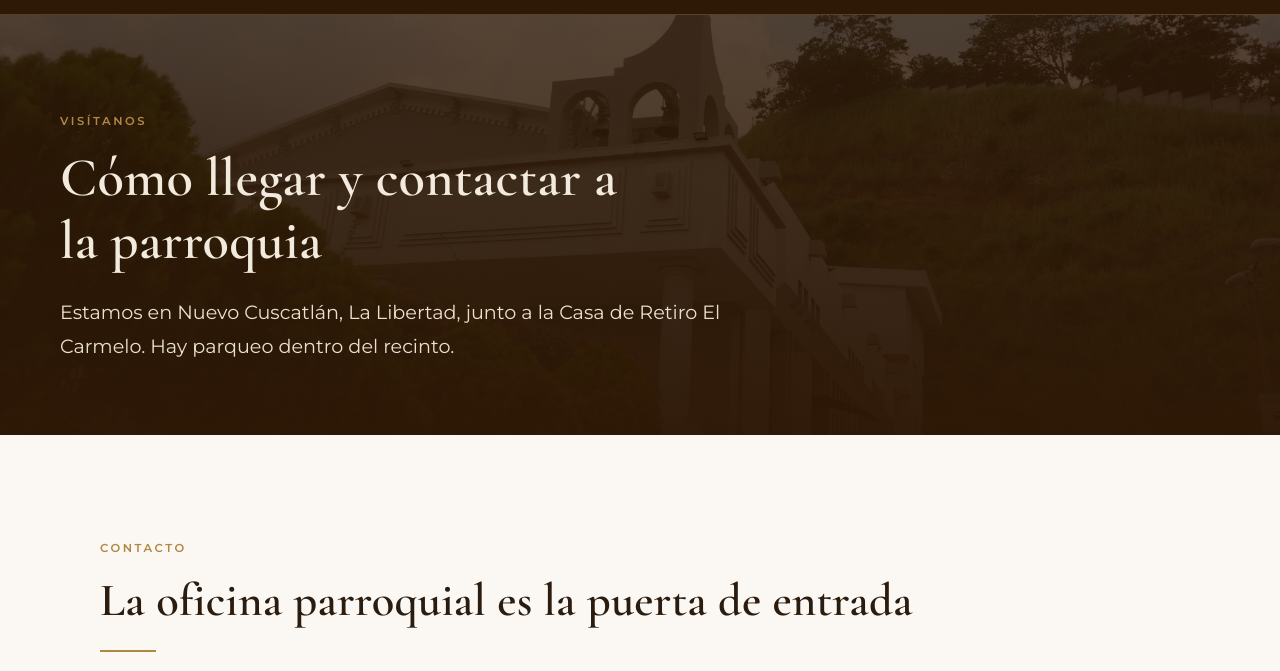
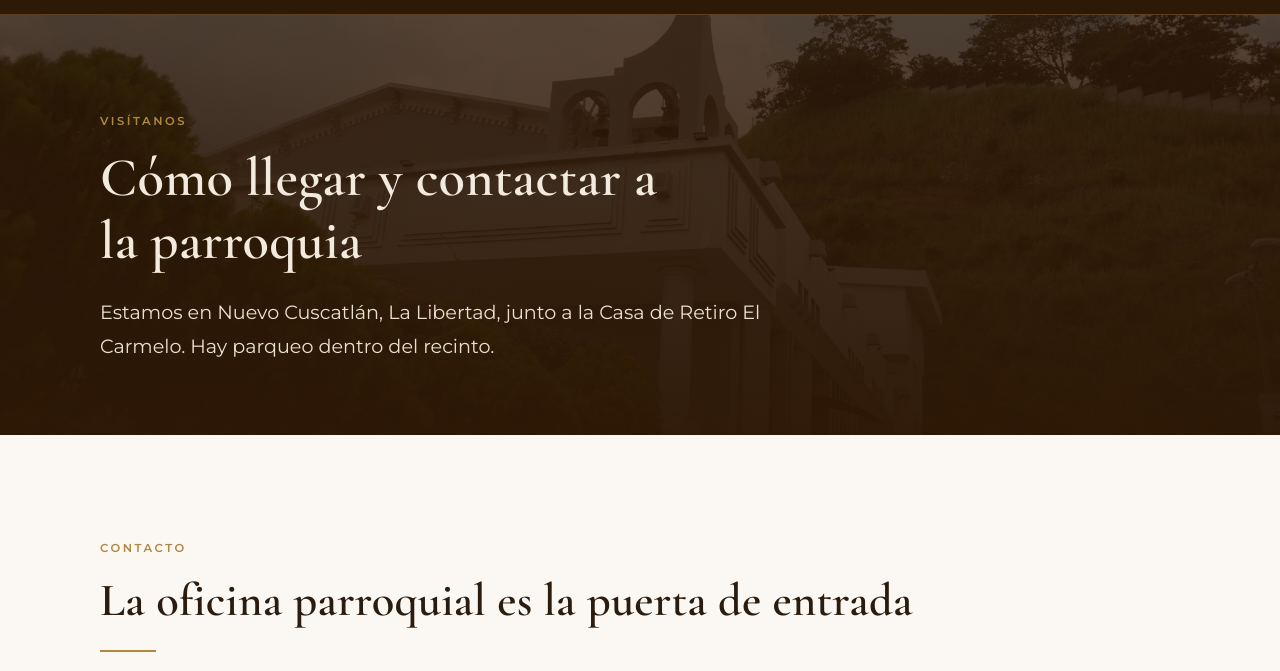
Before and after one commit to nelsoninno/sanjuandelacruz, a plain HTML site: page contacto.html in a window 1280 px wide. Shown: the part 58-729 px from the top of the page. Drawn offline with nearby package versions, Linux system fonts and the light colour scheme.

Commit message:
Arregla los márgenes laterales en móvil
.hero__inner usaba el atajo padding con 0 a los lados, que anulaba el
padding horizontal de .wrap. En escritorio no se notaba porque el
max-width centraba el contenido; en móvil el texto quedaba pegado a los
dos bordes de la pantalla.

Ahora usa padding-block, y .wrap define su gutter con padding-inline
para que ninguna regla posterior lo pueda anular.

```diff
--- a/assets/css/styles.css
+++ b/assets/css/styles.css
@@ -26,7 +26,13 @@ ul,ol{padding-left:1.15rem}
 li+li{margin-top:.45rem}
 hr{border:0;border-top:1px solid var(--line);margin:2.5rem 0}
 
-.wrap{max-width:var(--max);margin:0 auto;padding:0 clamp(1.15rem,4vw,2.5rem)}
+.wrap{
+  max-width:var(--max);margin:0 auto;
+  padding-inline:clamp(1.15rem,4vw,2.5rem);
+}
+/* Never let a later `padding` shorthand zero the page gutter again: this was a
+   real bug, the hero sat flush against both screen edges on phones. */
+.wrap,.band__text{min-width:0}
 .narrow{max-width:var(--max-text);margin-left:auto;margin-right:auto}
 .section{padding:clamp(3.5rem,8vw,6.5rem) 0}
 .section--tight{padding:clamp(2.5rem,5vw,4rem) 0}
@@ -116,11 +122,11 @@ hr{border:0;border-top:1px solid var(--line);margin:2.5rem 0}
   content:"";position:absolute;inset:0;
   background:linear-gradient(180deg,rgba(46,24,6,.55) 0%,rgba(46,24,6,.72) 55%,rgba(46,24,6,.92) 100%);
 }
-.hero__inner{position:relative;z-index:2;padding:clamp(5rem,14vw,9.5rem) 0 clamp(3.5rem,9vw,6rem)}
+.hero__inner{position:relative;z-index:2;padding-block:clamp(5rem,14vw,9.5rem) clamp(3.5rem,9vw,6rem)}
 .hero h1{color:var(--surface);max-width:16ch}
 .hero__sub{font-size:1.2rem;max-width:52ch;margin-top:1.5rem;color:var(--surface-2)}
 .hero__actions{display:flex;flex-wrap:wrap;gap:.9rem;margin-top:2.4rem}
-.hero--page .hero__inner{padding:clamp(3.5rem,9vw,6rem) 0 clamp(3rem,7vw,4.5rem)}
+.hero--page .hero__inner{padding-block:clamp(3.5rem,9vw,6rem) clamp(3rem,7vw,4.5rem)}
 .hero--page h1{max-width:22ch;font-size:clamp(2.1rem,5vw,3.4rem)}
 
 /* ---------- schedule cards ---------- */
```
